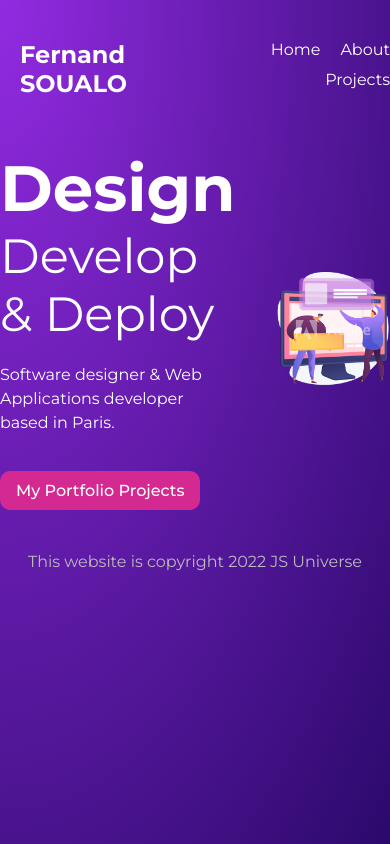
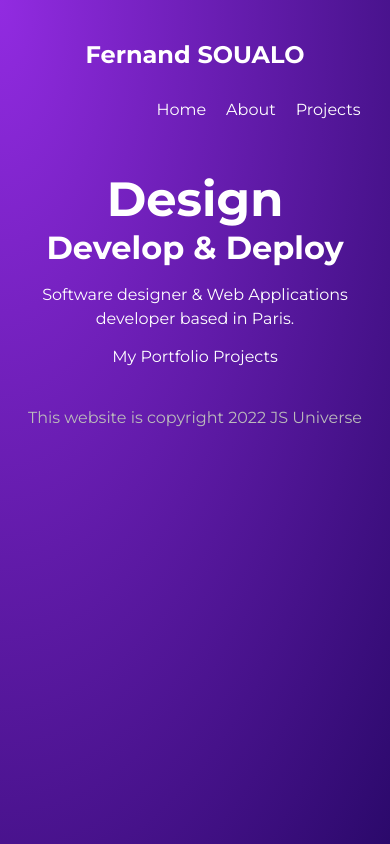
Before and after one commit to FYGS/js-universe-blog, a Gatsby site: page / in a window 390 px wide. Built offline with nearby package versions, Linux system fonts and the light colour scheme; Gatsby itself is replaced by a stand-in of ours.

Commit message:
add responsiveness

```diff
--- a/package.json
+++ b/package.json
@@ -21,7 +21,8 @@
     "gatsby-transformer-remark": "^5.22.0",
     "gatsby-transformer-sharp": "^4.22.0",
     "react": "^18.1.0",
-    "react-dom": "^18.1.0"
+    "react-dom": "^18.1.0",
+    "react-helmet": "^6.1.0"
   },
   "devDependencies": {
     "prettier": "^2.7.1"
--- a/src/components/Layout.jsx
+++ b/src/components/Layout.jsx
@@ -1,8 +1,10 @@
 import React from "react";
 import { Navbar } from "./Navbar";
+import { Helmet } from "react-helmet";
 
 import "../styles/global.css";
 import { graphql, useStaticQuery } from "gatsby";
+
 export const Layout = ({ children }) => {
   const data = useStaticQuery(graphql`
     {
@@ -16,6 +18,10 @@ export const Layout = ({ children }) => {
   const { copyright } = data.site.siteMetadata;
 
   return (
+    <>
+      <Helmet>
+        <meta name="viewport" content="width=device-width, initial-scale=1.0" />
+      </Helmet>
       <div className="layout">
         <Navbar />
         <div className="content">{children}</div>
@@ -23,5 +29,6 @@ export const Layout = ({ children }) => {
           <p>{copyright}</p>
         </footer>
       </div>
+    </>
   );
 };
--- a/src/styles/global.css
+++ b/src/styles/global.css
@@ -51,3 +51,22 @@ footer p{
   color: #bbb;
   margin: 40px auto;
 }
+/* Add these media queries at the end of the file */
+@media screen and (max-width: 768px) {
+  .layout {
+    max-width: 90%;
+  }
+
+  nav {
+    grid-template-columns: 1fr;
+    text-align: center;
+  }
+
+  nav .links {
+    margin-top: 20px;
+  }
+
+  nav a {
+    margin: 0 10px;
+  }
+}
--- a/src/styles/home.module.css
+++ b/src/styles/home.module.css
@@ -1,22 +1,39 @@
 .header {
-  display: grid;
-  grid-template-columns: 1fr 1fr;
-  grid-gap: 40px;
+  display: flex;
+  flex-direction: column;
   align-items: center;
+  text-align: center;
 }
+
 .header h2 {
-  font-size: 4em;
+  font-size: 3em;
 }
+
 .header h3 {
-  font-size: 3em;
-  font-weight: 400;
+  font-size: 2em;
+}
+
+.btn {
   margin-bottom: 20px;
 }
-.btn {
-  display: inline-block;
-  background: #D42990;
-  padding: 10px 16px;
-  border-radius: 10px;
-  margin-top: 20px;
-  font-weight: 500;
+
+@media screen and (min-width: 768px) {
+  .header {
+      display: grid;
+      grid-template-columns: 1fr 1fr;
+      grid-gap: 40px;
+      align-items: center;
+    text-align: left;
+
+      .header h2 {
+        font-size: 4em;
+      }
+
+                                                                                                                                .header h3 {
+                                                                                                                                  font-size: 3em;
+      .btn {
+    margin-bottom: 0;
+    }
+    }
+    }
 }
```
Also changed, not shown: src/styles/project-details.module.css (+16 -2 lines), src/styles/projects.module.css (+20 -4 lines), 1 other file. Lines whose indentation alone changed are shown as unchanged.
